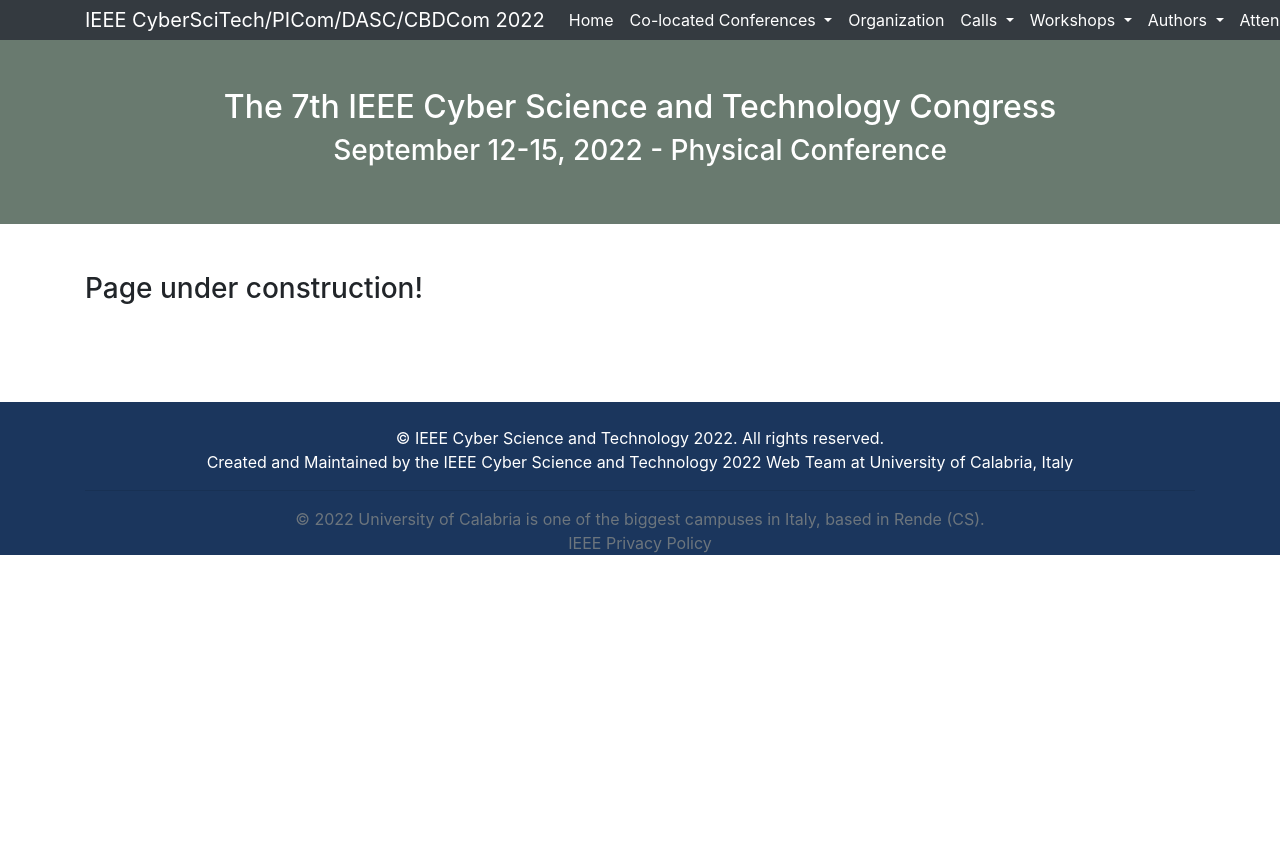
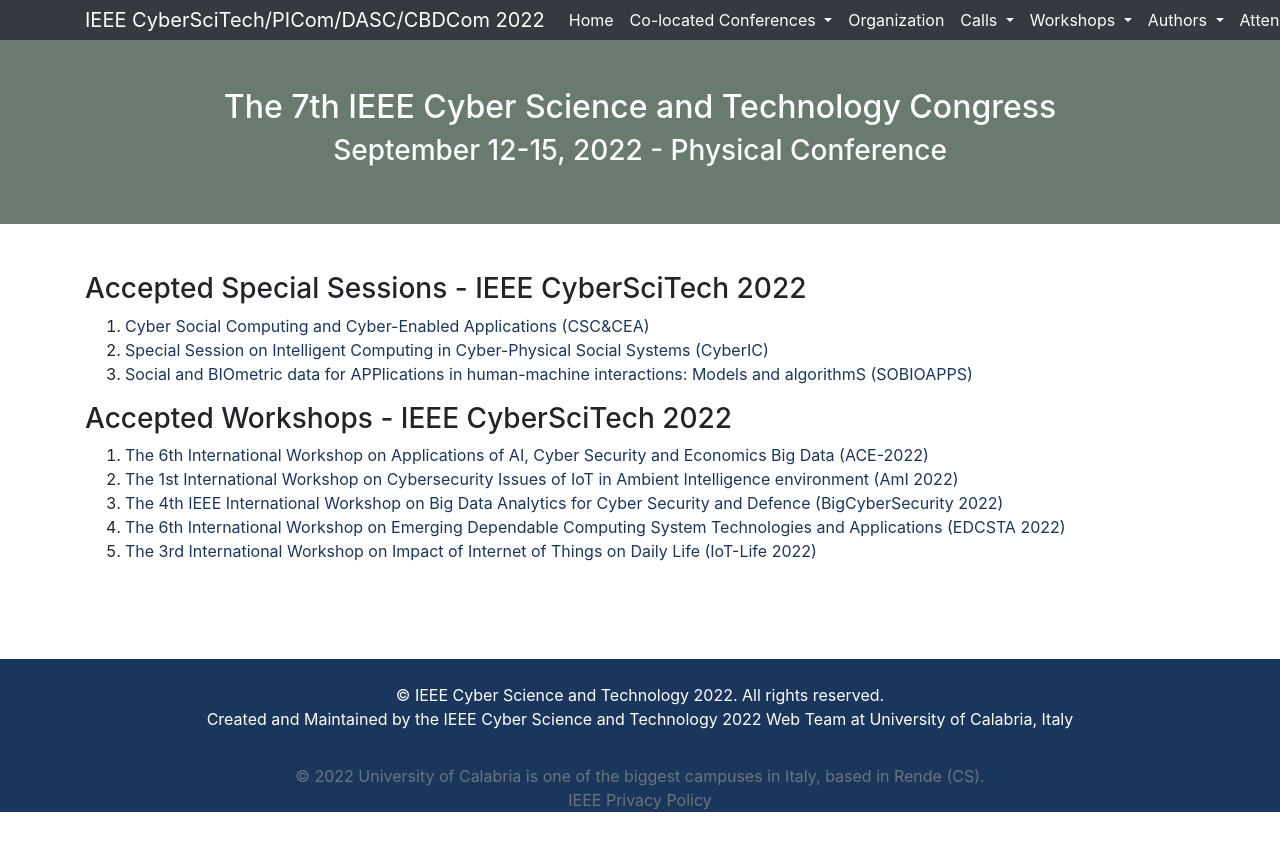
Before and after one commit to cyber-science/2022, a Jekyll site: the page built from _pages/cyberscitech/acceptworkshops.md, in a window 1280 px wide. Shown: the top 851 px of the page. Built offline with Jekyll 4.4.1, drawn with Linux system fonts in a browser that asks for light colours.

Commit message:
added Workshops and Special Sessions CFP for Cyberscitech

```diff
--- a/_pages/cyberscitech/acceptworkshops.md
+++ b/_pages/cyberscitech/acceptworkshops.md
@@ -4,39 +4,21 @@
 permalink: /cyberscitech/acceptworkshops/
 ---
 
-<h3>Page under construction!</h3>
-
-<!--- COMMENTED
 <h3>Accepted Special Sessions - IEEE CyberSciTech 2022</h3>
 
-<hr/>
-
-<ol><li><a href="/2022/assets/files/2021IEEE CyberScience_Cyber-IoT_Workshop.docx" target=_new>Computing and Applications for Cyber Internet of Things (Cyber-IoT)</a>
- </li>
-<li><a href="/2022/assets/files/CyberIC_2021_CFP.docx" target=_new> Special Session on Intelligent Computing in Cyber-Physical Social Systems (CyberIC) </a>
-</li>
- <li><a href="/2022/assets/files/CSCCEA_2021_word.docx" target=_new> Special Session on Cyber Social Computing and Cyber-Enabled Applications (CSC & CEA)</a>
-</li>
+<ol>
+<li><a href="/2022/assets/files/ws-ss/cst/CSC-CEA2022_CFP.pdf" target=_new>Cyber Social Computing and Cyber-Enabled Applications (CSC&CEA)</a></li>
+<li><a href="/2022/assets/files/ws-ss/cst/CyberIC2022_CFP.pdf" target=_new>Special Session on Intelligent Computing in Cyber-Physical Social Systems (CyberIC)</a></li>
+<li><a href="/2022/assets/files/ws-ss/cst/SOBIOAPPS2022_CFP.pdf" target=_new>Social and BIOmetric data for APPlications in human-machine interactions: Models and algorithmS (SOBIOAPPS)</a></li>
 </ol>
 
+
 <h3>Accepted Workshops - IEEE CyberSciTech 2022</h3>
- <hr/>
+
 <ol>
- <li><a href="/2022/assets/files/ACE2021_CFPpost_workshop.pdf" target=_new>The 6th International Workshop on
-Applications of AI, Cyber Security and Economics Big Data (ACE-2022)</a>
- </li>
- <li><a href="/2022/assets/files/CFP_IoT Life2021R1.pdf" target=_new>The
-2nd IEEE international workshop on the Impact of Internet of Things on Daily Life  (IoT Life)</a>
- </li>
-
- <li><a href="/2022/assets/files/BigCyberSecurity2021-CFPV2.pdf" target=_new>
-The 3rd IEEE International Workshop on Big Data Analytics for Cyber Security and Defence</a>
- </li>
-<li><a href="/2022/assets/files/CFP of ACL2021v2.pdf" target=_new>The 2nd International Workshop on Adaptive Cyber Learning 2021 (ACL 2022) </a><font color=red>New Dates</font></li>
-<li><a href="/2022/assets/files/CSSI 2021CFPv4.pdf" target=_new>The 2nd International Workshop on Cyber
-System Security and Intelligence (CSSI 2022)</a></li>
-  <li><a href="/2022/assets/files/EDCSTA-2021_CFP.pdf" target=_new>The 5th International Workshop on
-Emerging Dependable Computing System Technologies and Applications (EDCSTA 2022)</a></li>
+<li><a href="/2022/assets/files/ws-ss/cst/ACE2022_CFP.pdf" target=_new>The 6th International Workshop on Applications of AI, Cyber Security and Economics Big Data (ACE-2022)</a></li>
+<li><a href="/2022/assets/files/ws-ss/cst/AmI2022_CFP.pdf" target=_new>The 1st International Workshop on Cybersecurity Issues of IoT in Ambient Intelligence environment (AmI 2022)</a></li>
+<li><a href="/2022/assets/files/ws-ss/cst/BigCyberSecurity2022_CFP.pdf" target=_new>The 4th IEEE International Workshop on Big Data Analytics for Cyber Security and Defence (BigCyberSecurity 2022)</a></li>
+<li><a href="/2022/assets/files/ws-ss/cst/EDCSTA2022_CFP.pdf" target=_new>The 6th International Workshop on Emerging Dependable Computing System Technologies and Applications (EDCSTA 2022)</a></li>
+<li><a href="/2022/assets/files/ws-ss/cst/IoT-Life2022_CFP.pdf" target=_new>The 3rd International Workshop on Impact of Internet of Things on Daily Life (IoT-Life 2022)</a></li>
 </ol>
-<br/>
--->
```
Also changed, not shown: 8 other files.
